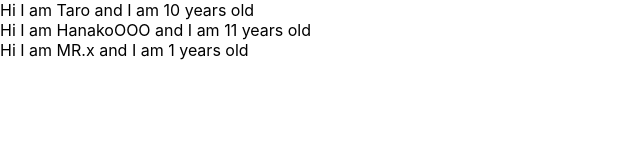
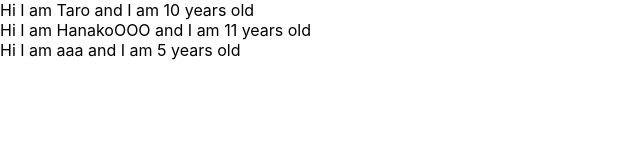
Before and after one commit to gothideo/udemy-react-redux-crud-application, a React (Create React App) app: page / in a window 1280 px wide. Shown: the top 160 px of the page, without its empty margins (0-640 px from the left). Built offline with nearby package versions, Linux system fonts and the light colour scheme.

Commit message:
user prop-types

```diff
--- a/src/App.js
+++ b/src/App.js
@@ -14,12 +14,14 @@
 
 // ファンクションコンポーネント
 import React from 'react';
+import PropTypes from 'prop-types';
+
 const App = () => {
   const profiles =[
     {name: "Taro",age:10},
     {name: "HanakoOOO",age: 11},
-    {}
-  ]
+    {name: "aaa",age:5},
+   ]
   return (
     <div>
       {
@@ -35,8 +37,11 @@ const User = (props) => {
   return <div>Hi I am {props.name} and I am {props.age} years old</div>
 }
 
-User.defaultProps = {
-  name:"MR.x",age:1
+//属性チェック
+User.propTypes ={
+  name: PropTypes.string,
+  // isRequiredで必須になる
+  age: PropTypes.number.isRequired
 }
 
 export default App;
```
